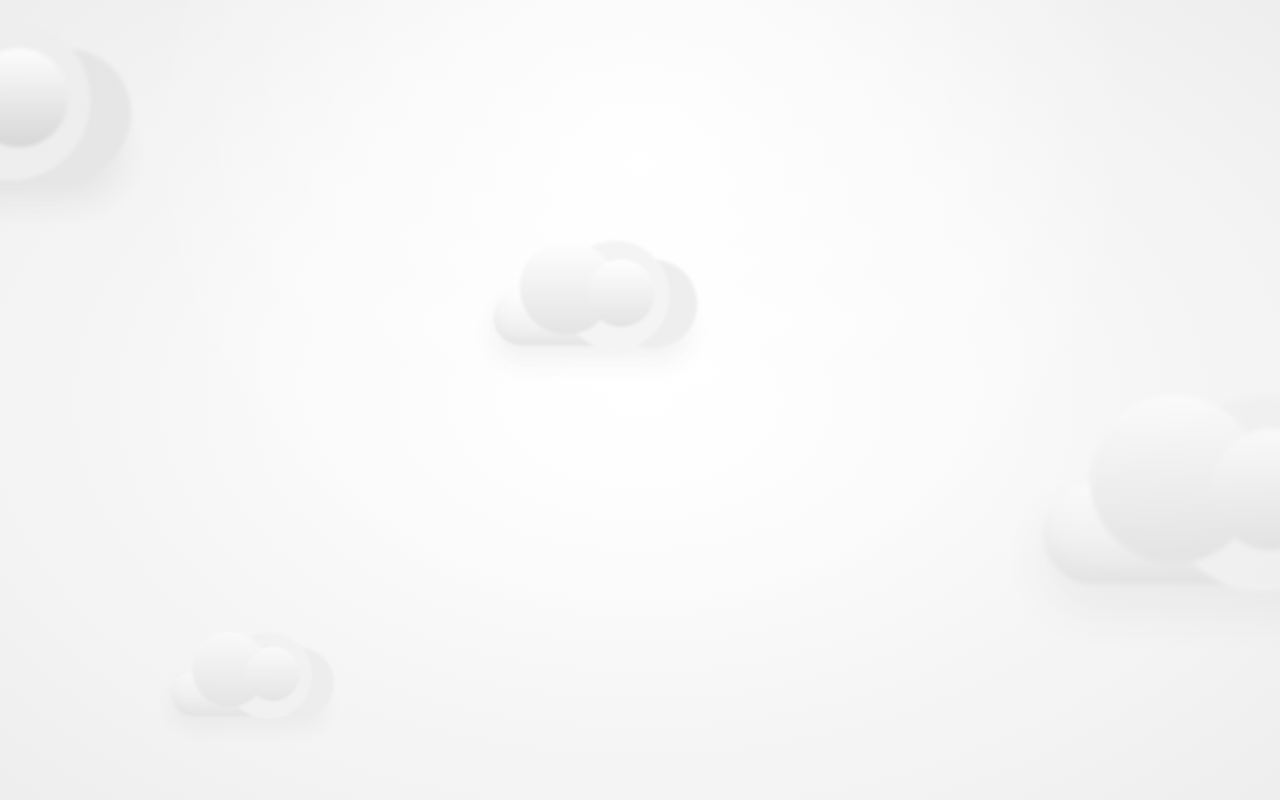
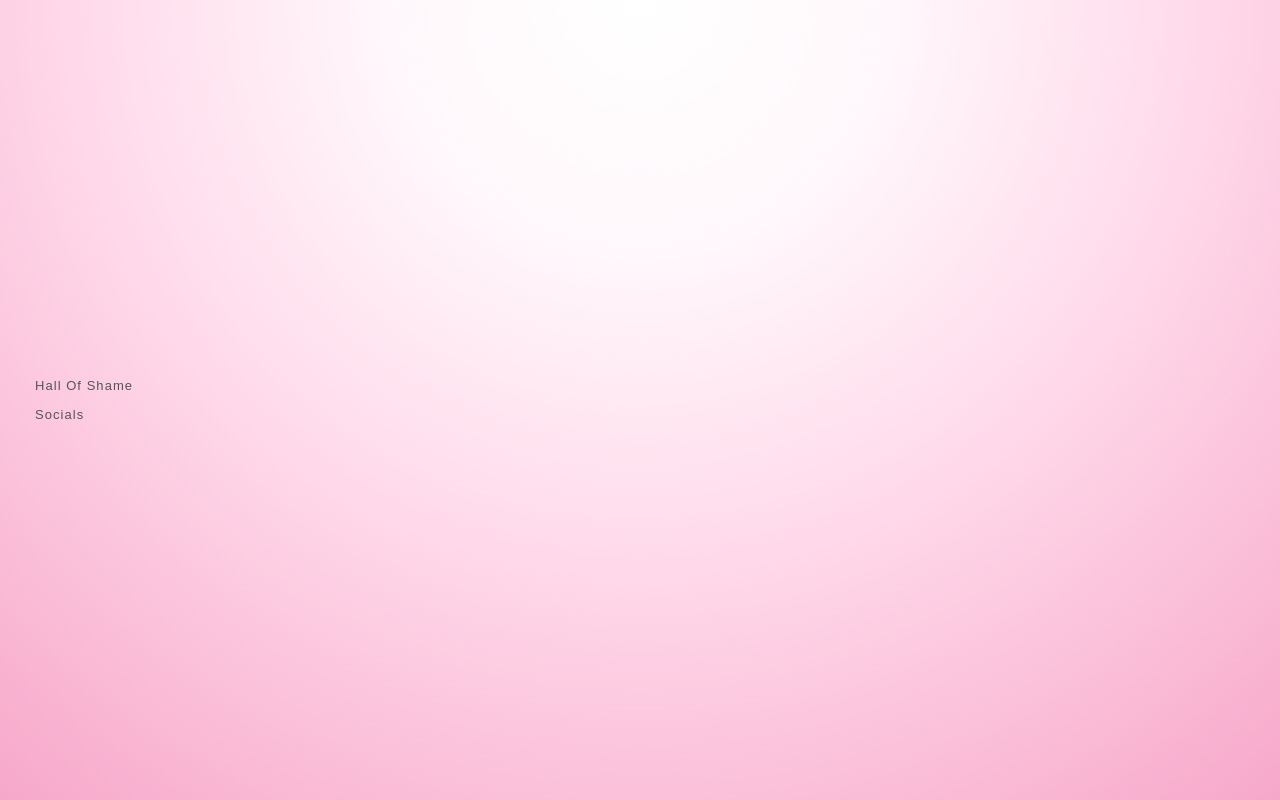
Before and after one commit to liyahhhhhhhh/liyah, a plain HTML site: page index.html in a window 1280 px wide. Drawn offline with Linux system fonts and the light colour scheme; a web font is replaced by a local one.

Commit message:
Update index.html

```diff
--- a/index.html
+++ b/index.html
@@ -1,18 +1,23 @@
 <!DOCTYPE html>
-<html lang="en">
+<html>
 <head>
     <meta charset="UTF-8">
     <meta name="viewport" content="width=device-width, initial-scale=1.0">
-    <title></title>
 
     <style>
+        @font-face {
+            font-family: "Unison Pro";
+            src: url("unison-pro.woff2") format("woff2");
+            font-weight: normal;
+            font-style: normal;
+        }
+
         * {
-            margin: 0;
-            padding: 0;
             box-sizing: border-box;
         }
 
         html, body {
+            margin: 0;
             width: 100%;
             height: 100%;
             overflow: hidden;
@@ -21,126 +26,109 @@
         body {
             background:
                 radial-gradient(
-                    ellipse at center,
+                    circle at 50% 0%,
                     #ffffff 0%,
-                    #f8f8f8 45%,
-                    #eeeeee 100%
+                    #fff7fb 25%,
+                    #ffd9ea 55%,
+                    #f7a8ca 100%
                 );
-            position: relative;
         }
 
-        /* Soft atmospheric glow */
-        body::before {
+        /* LEFT NAVIGATION */
+
+        .navigation {
+            position: fixed;
+            left: 35px;
+            top: 50%;
+            transform: translateY(-50%);
+
+            display: flex;
+            flex-direction: column;
+            gap: 14px;
+
+            z-index: 10;
+        }
+
+        .navigation a {
+            position: relative;
+
+            color: #555;
+            text-decoration: none;
+
+            font-family: "Unison Pro", Arial, sans-serif;
+            font-size: 13px;
+            letter-spacing: 0.08em;
+
+            width: fit-content;
+
+            transition:
+                color 0.25s ease,
+                opacity 0.25s ease;
+        }
+
+        /*
+        SCRATCH / STRIKE EFFECT
+        */
+
+        .navigation a::before,
+        .navigation a::after {
             content: "";
             position: absolute;
-            inset: 0;
-            background:
-                radial-gradient(
-                    ellipse at 50% 20%,
-                    rgba(255,255,255,0.95),
-                    transparent 55%
-                );
-            pointer-events: none;
+
+            left: -4%;
+            width: 108%;
+            height: 1px;
+
+            background: #555;
+
+            transform: scaleX(0);
+            transform-origin: left center;
+
+            transition: transform 0.25s ease;
         }
 
-        .cloud {
-            position: absolute;
-            width: 260px;
-            height: 75px;
-            background: linear-gradient(
-                to bottom,
-                rgba(255,255,255,0.95),
-                rgba(205,205,205,0.65)
-            );
-            border-radius: 100px;
-            filter: blur(2px);
-            box-shadow:
-                0 20px 35px rgba(80,80,80,0.12),
-                inset 0 -10px 20px rgba(120,120,120,0.12);
-            opacity: 0.85;
-            animation: drift linear infinite;
+        .navigation a::before {
+            top: 42%;
         }
 
-        .cloud::before,
-        .cloud::after {
-            content: "";
-            position: absolute;
-            background: linear-gradient(
-                to bottom,
-                #ffffff,
-                #d3d3d3
-            );
-            border-radius: 50%;
+        .navigation a::after {
+            top: 57%;
         }
 
-        .cloud::before {
-            width: 125px;
-            height: 125px;
-            left: 35px;
-            bottom: 15px;
-            box-shadow:
-                65px 10px 0 10px #eeeeee,
-                115px 22px 0 -3px #e4e4e4;
+        /* HOVER */
+
+        .navigation a:hover {
+            color: #777;
         }
 
-        .cloud::after {
-            width: 90px;
-            height: 90px;
-            left: 125px;
-            bottom: 25px;
+        .navigation a:hover::before {
+            transform: scaleX(1);
         }
 
-        .cloud.one {
-            top: 12%;
-            left: -320px;
-            transform: scale(1.1);
-            animation-duration: 45s;
+        .navigation a:hover::after {
+            transform: scaleX(0.82);
         }
 
-        .cloud.two {
-            top: 35%;
-            left: -400px;
-            transform: scale(0.75);
-            opacity: 0.6;
-            animation-duration: 65s;
-            animation-delay: -25s;
-        }
+        /* Slight movement when hovering */
 
-        .cloud.three {
-            top: 62%;
-            left: -350px;
-            transform: scale(1.35);
-            opacity: 0.5;
-            animation-duration: 55s;
-            animation-delay: -40s;
-        }
-
-        .cloud.four {
-            top: 82%;
-            left: -300px;
-            transform: scale(0.6);
-            opacity: 0.45;
-            animation-duration: 75s;
-            animation-delay: -15s;
-        }
-
-        @keyframes drift {
-            from {
-                left: -350px;
-            }
-
-            to {
-                left: 110%;
-            }
+        .navigation a:hover {
+            transform: translateX(3px);
         }
     </style>
 </head>
 
 <body>
 
-    <div class="cloud one"></div>
-    <div class="cloud two"></div>
-    <div class="cloud three"></div>
+    <nav class="navigation">
+
+        <a href="#">Hall Of Shame</a>
+
+        <a href="#">Socials</a>
+
+    </nav>
+
+</body>
+</html>
     <div class="cloud four"></div>
 
 </body>
```
